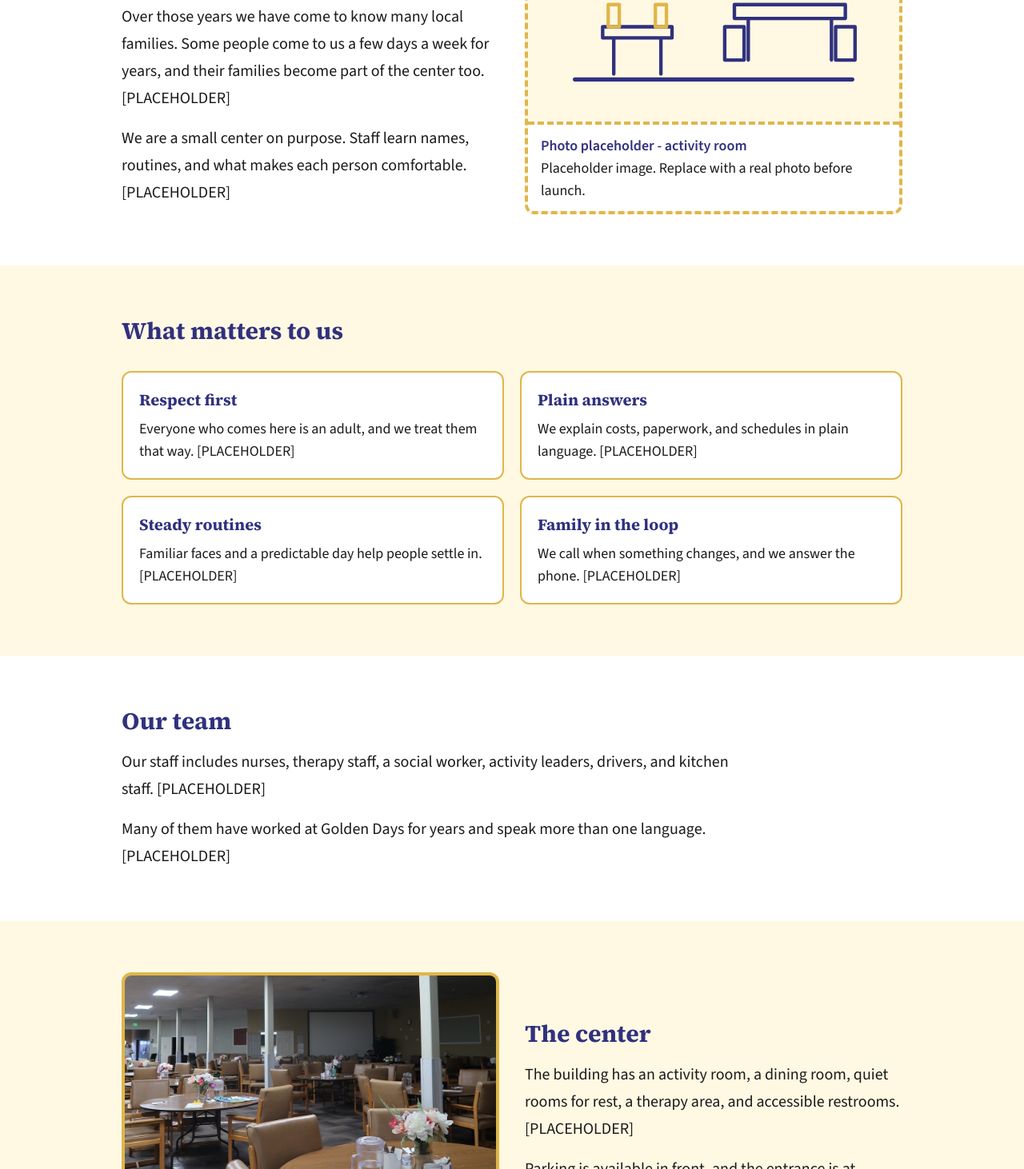
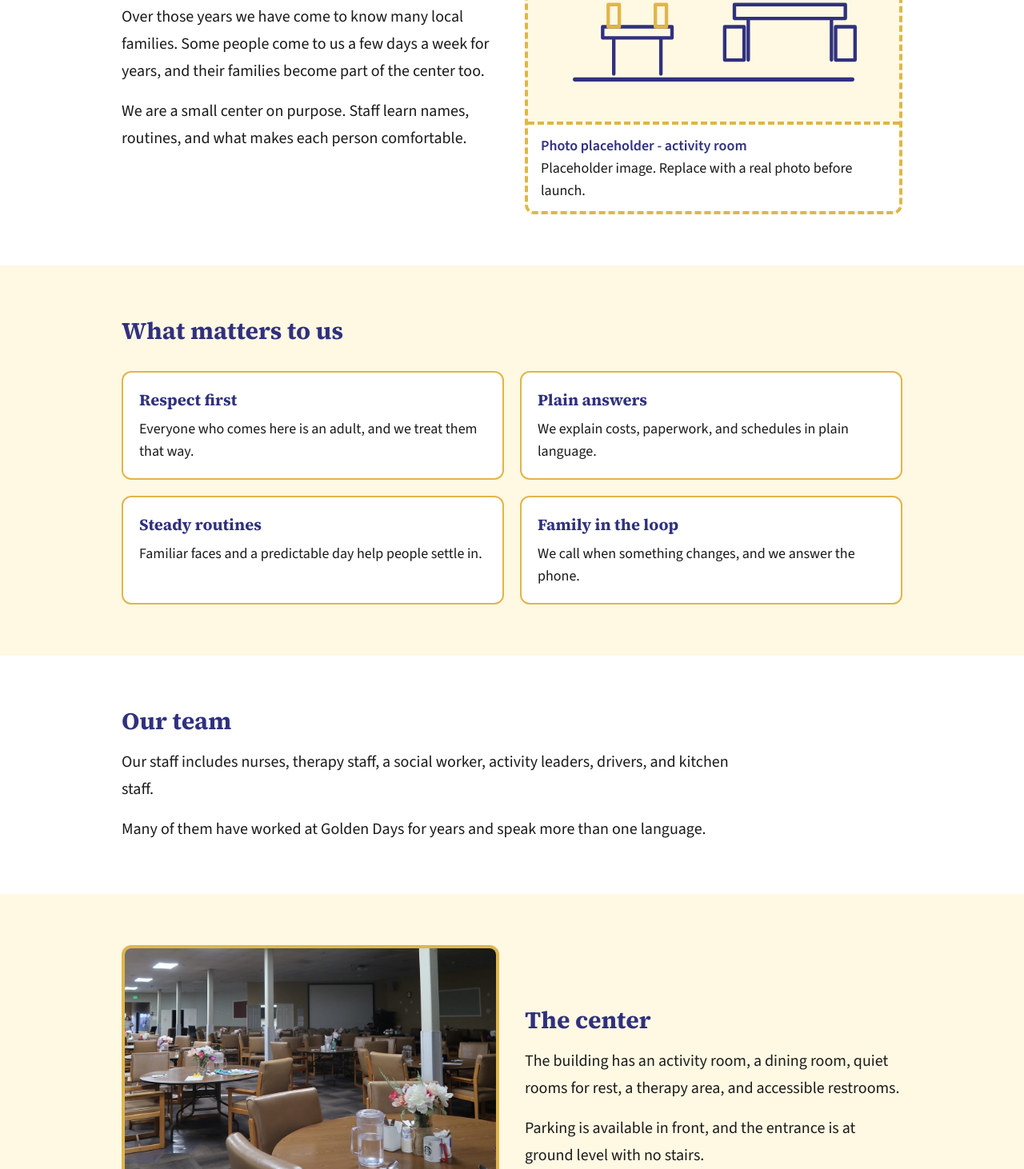
Before and after one commit to golden-days/golden-days-site, a Next.js app: page /about in a window 1280 px wide. Shown: the part 628-2090 px from the top of the page at 80% size. Built offline with nearby package versions, Linux system fonts and the light colour scheme; no server answers.

Commit message:
Clear the placeholder tags on the About page
Confirmed by the center. 22 -> 11.

Co-Authored-By: Claude Sonnet 5.5 <noreply@anthropic.com>
Claude-Session: https://claude.ai/code/session_01139oDuMRCbcGBNok78FtpQ

```diff
--- a/content/en.ts
+++ b/content/en.ts
@@ -213,8 +213,8 @@ export const en = {
       heading: "Our story",
       paragraphs: [
         "Golden Days opened in West Sacramento in 2003 as a place where adults could spend the day with care close at hand. The same owners have run the center since 2007.",
-        "Over those years we have come to know many local families. Some people come to us a few days a week for years, and their families become part of the center too. [PLACEHOLDER]",
-        "We are a small center on purpose. Staff learn names, routines, and what makes each person comfortable. [PLACEHOLDER]",
+        "Over those years we have come to know many local families. Some people come to us a few days a week for years, and their families become part of the center too.",
+        "We are a small center on purpose. Staff learn names, routines, and what makes each person comfortable.",
       ],
     },
     values: {
@@ -222,34 +222,34 @@ export const en = {
       items: [
         {
           title: "Respect first",
-          text: "Everyone who comes here is an adult, and we treat them that way. [PLACEHOLDER]",
+          text: "Everyone who comes here is an adult, and we treat them that way.",
         },
         {
           title: "Plain answers",
-          text: "We explain costs, paperwork, and schedules in plain language. [PLACEHOLDER]",
+          text: "We explain costs, paperwork, and schedules in plain language.",
         },
         {
           title: "Steady routines",
-          text: "Familiar faces and a predictable day help people settle in. [PLACEHOLDER]",
+          text: "Familiar faces and a predictable day help people settle in.",
         },
         {
           title: "Family in the loop",
-          text: "We call when something changes, and we answer the phone. [PLACEHOLDER]",
+          text: "We call when something changes, and we answer the phone.",
         },
       ],
     },
     team: {
       heading: "Our team",
       paragraphs: [
-        "Our staff includes nurses, therapy staff, a social worker, activity leaders, drivers, and kitchen staff. [PLACEHOLDER]",
-        "Many of them have worked at Golden Days for years and speak more than one language. [PLACEHOLDER]",
+        "Our staff includes nurses, therapy staff, a social worker, activity leaders, drivers, and kitchen staff.",
+        "Many of them have worked at Golden Days for years and speak more than one language.",
       ],
     },
     center: {
       heading: "The center",
       paragraphs: [
-        "The building has an activity room, a dining room, quiet rooms for rest, a therapy area, and accessible restrooms. [PLACEHOLDER]",
-        "Parking is available in front, and the entrance is at ground level with no stairs. [PLACEHOLDER]",
+        "The building has an activity room, a dining room, quiet rooms for rest, a therapy area, and accessible restrooms.",
+        "Parking is available in front, and the entrance is at ground level with no stairs.",
       ],
       photo: {
         kind: "interior" as const,
@@ -262,7 +262,7 @@ export const en = {
     },
     cta: {
       heading: "Come see it for yourself",
-      text: "A visit takes about half an hour. Call us and we will find a time. [PLACEHOLDER]",
+      text: "A visit takes about half an hour. Call us and we will find a time.",
     },
   },
 
```
